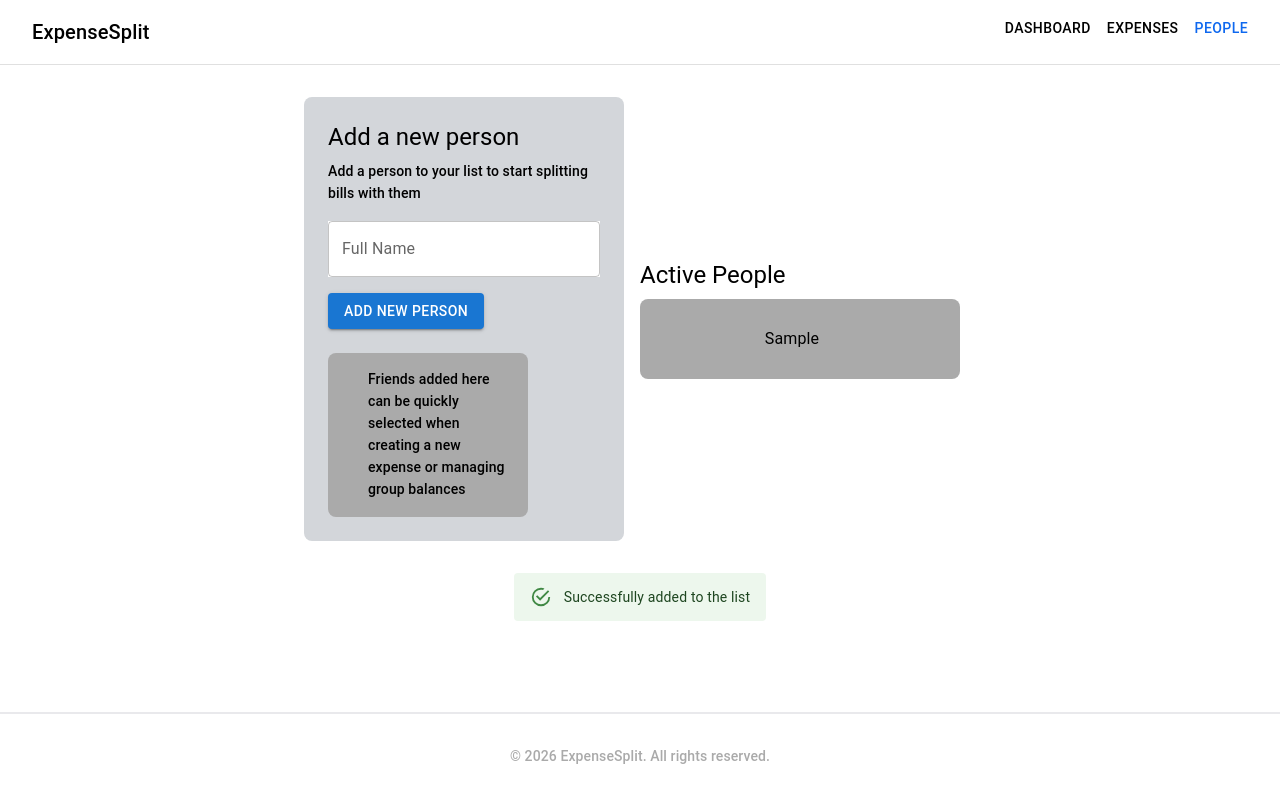
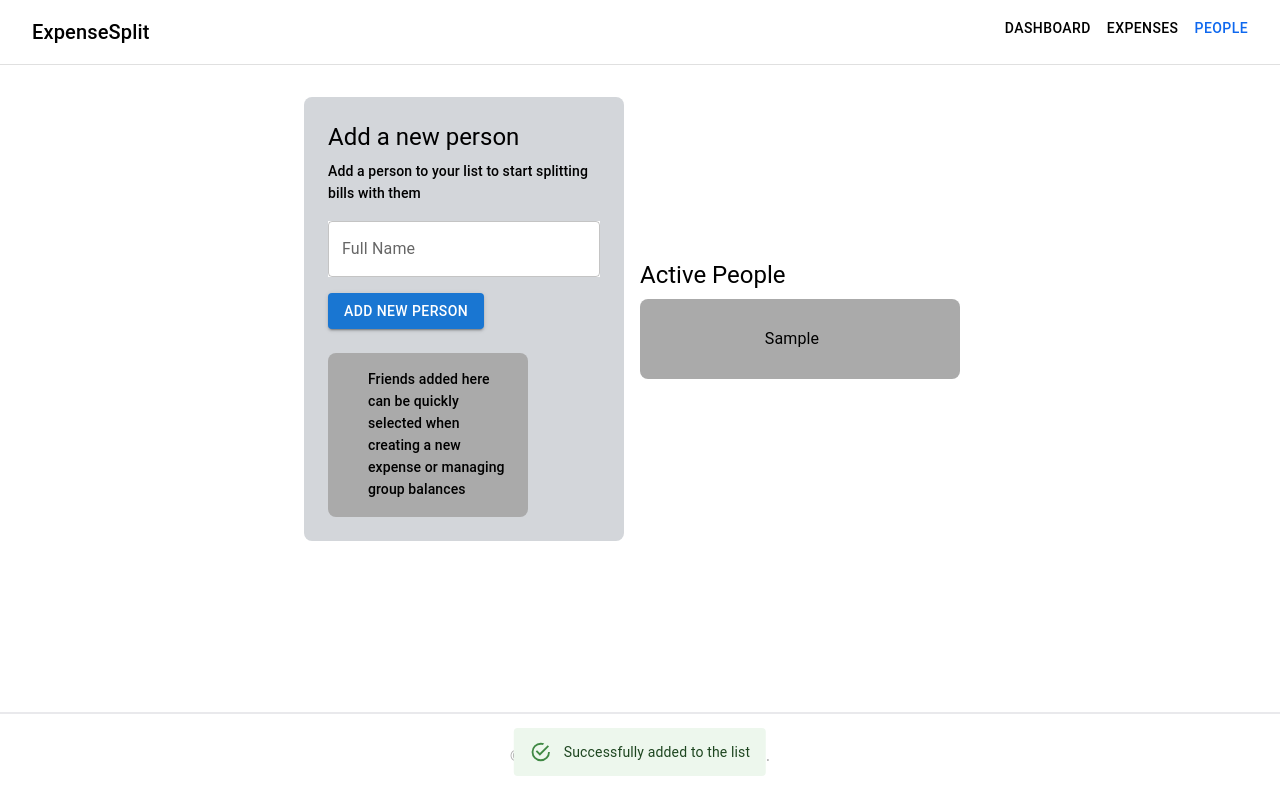
Before and after one commit to olatunjiemanuel/expensesplit, a React (Vite) app: page /people in a window 1280 px wide. Both pictures are taken after typing "Sample" into the empty fields and a click on the button "ADD NEW PERSON". Built offline with nearby package versions, Linux system fonts and the light colour scheme; some icons are missing.

Commit message:
added functionality adding and deleting people with notifications to let the user know when a user has been added or deleted

```diff
--- a/src/Components/PeopleCard/index.tsx
+++ b/src/Components/PeopleCard/index.tsx
@@ -6,7 +6,7 @@ import AccountCircleIcon from '@mui/icons-material/AccountCircle';
 
 interface PeopleCardProps {
     name: string;
-    onDelete: () => void;
+    onDelete: (e:string) => void;
 }
 
 const PeopleCard: React.FC<PeopleCardProps> = ({name, onDelete}) => {
@@ -14,7 +14,7 @@ const PeopleCard: React.FC<PeopleCardProps> = ({name, onDelete}) => {
         <div className={styles.peopleCardContainer}>
             <AccountCircleIcon/>
             <Typography>{name}</Typography>
-            <div className={styles.deleteButtonContainer} onClick={onDelete}>
+            <div className={styles.deleteButtonContainer} onClick={() => onDelete(name)}>
                 <DeleteOutlinedIcon/>
             </div>
         </div>
--- a/src/Pages/People/index.module.css
+++ b/src/Pages/People/index.module.css
@@ -41,4 +41,9 @@
     display: flex;
     flex-direction: column;
     align-items: center;
+    position: fixed;
+    bottom: var(--space-lg);
+    left: 50%;
+    transform: translateX(-50%);
+    z-index: 1000;
 }
--- a/src/Pages/People/index.tsx
+++ b/src/Pages/People/index.tsx
@@ -12,7 +12,8 @@ const People: React.FC = () => {
 
 
     const [personInput, setPersonInput] = useState<string>("")
-    const [alert, setAlert] = useState(false);
+    const [positiveAlert, setPositivAlert] = useState(false);
+    const [negativeAlert, setNegativeAlert] = useState(false);
     const [people, setPeople] = useState<string[]>(() => {
         const savedPeople = localStorage.getItem("people");
         return savedPeople ? JSON.parse(savedPeople) : [];
@@ -28,6 +29,14 @@ const People: React.FC = () => {
         console.log(personInput)
     }
 
+    const onDelete = (person: string) => {
+        setPeople(people.filter((p) => p !== person));
+        localStorage.setItem("people", JSON.stringify(people));
+        setNegativeAlert(true);
+        setTimeout(() => setNegativeAlert(false), 3000);
+        console.log(person + " deleted")
+    }
+
     return (
         <div>
             <div className={styles.peopleContainer}>
@@ -41,8 +50,8 @@ const People: React.FC = () => {
                                 setPeople((prevPeople) => [...prevPeople, personInput.trim()]);
                                 setPersonInput("");
                             }
-                            setAlert(true);
-                            setTimeout(() => setAlert(false), 3000);
+                            setPositivAlert(true);
+                            setTimeout(() => setPositivAlert(false), 3000);
                         }}
                     >
                         <div>
@@ -76,16 +85,23 @@ const People: React.FC = () => {
                     <Typography variant="h5">Active People</Typography>
                     <div>
                         {people.map((person, index) => (
-                            <PeopleCard key={index} name={person} onDelete = {() => {}} />
+                            <PeopleCard key={index} name={person} onDelete = {onDelete} />
                         ))}
                     </div>
                 </div>
             </div>
 
-            {alert && (
+            {positiveAlert && (
                 <div className={styles.confirmationContainer}>
                     <Alert severity="success">
                         Successfully added {personInput} to the list
+                    </Alert>
+                </div>
+            )}
+            {negativeAlert && (
+                <div className={styles.confirmationContainer}>
+                    <Alert severity="error">
+                        Successfully deleted {personInput} from the list
                     </Alert>
                 </div>
             )}
```
